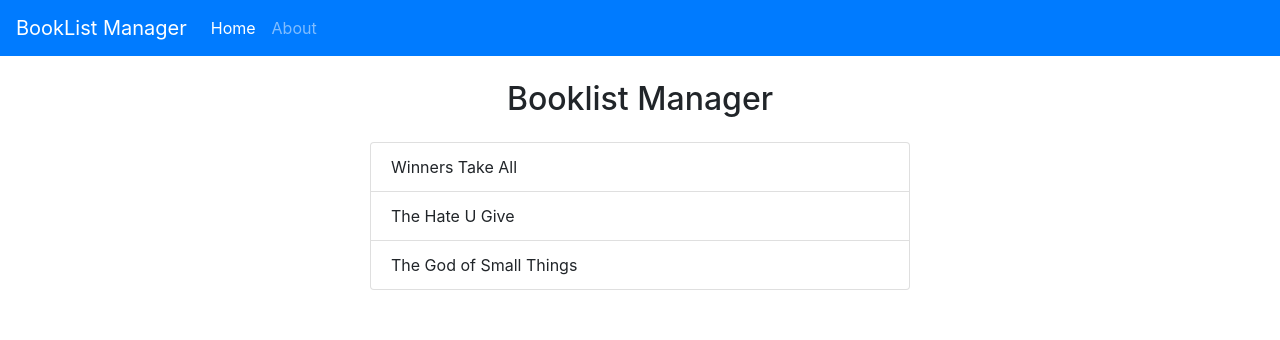
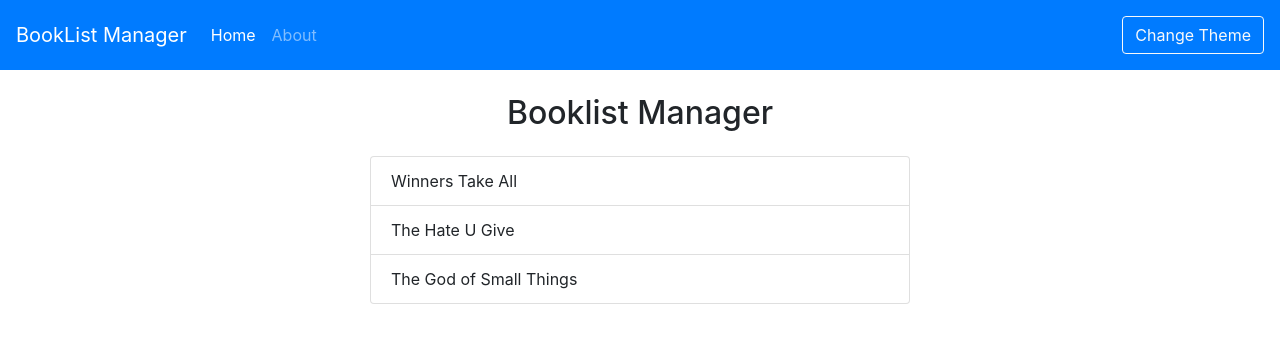
Before and after one commit to shashanksmaty/BookListApp-ReactHooksAndContext, a React (Create React App) app: page / in a window 1280 px wide. Shown: the top 340 px of the page. Built offline with nearby package versions, Linux system fonts and the light colour scheme.

Commit message:
change theme

```diff
--- a/src/components/Navbar.js
+++ b/src/components/Navbar.js
@@ -4,7 +4,7 @@ import { ThemeContext } from "../contexts/ThemeContext";
 class Navbar extends Component {
   static contextType = ThemeContext;
   render() {
-    const { isLightTheme, navLight, navDark } = this.context;
+    const { isLightTheme, navLight, navDark, toggleTheme } = this.context;
     const theme = isLightTheme ? navLight : navDark;
     console.log(theme);
     return (
@@ -38,6 +38,11 @@ class Navbar extends Component {
                 </a>
               </li>
             </ul>
+            <div className="my-2">
+              <button className="btn btn-outline-light" onClick={toggleTheme}>
+                Change Theme
+              </button>
+            </div>
           </div>
         </nav>
       </div>
--- a/src/contexts/ThemeContext.js
+++ b/src/contexts/ThemeContext.js
@@ -8,9 +8,16 @@ class ThemeContextProvider extends Component {
     navLight: "navbar-dark bg-primary",
     navDark: "navbar-dark bg-dark"
   };
+  toggleTheme = () => {
+    this.setState({
+      isLightTheme: !this.state.isLightTheme
+    });
+  };
   render() {
     return (
-      <ThemeContext.Provider value={{ ...this.state }}>
+      <ThemeContext.Provider
+        value={{ ...this.state, toggleTheme: this.toggleTheme }}
+      >
         {this.props.children}
       </ThemeContext.Provider>
     );
```
